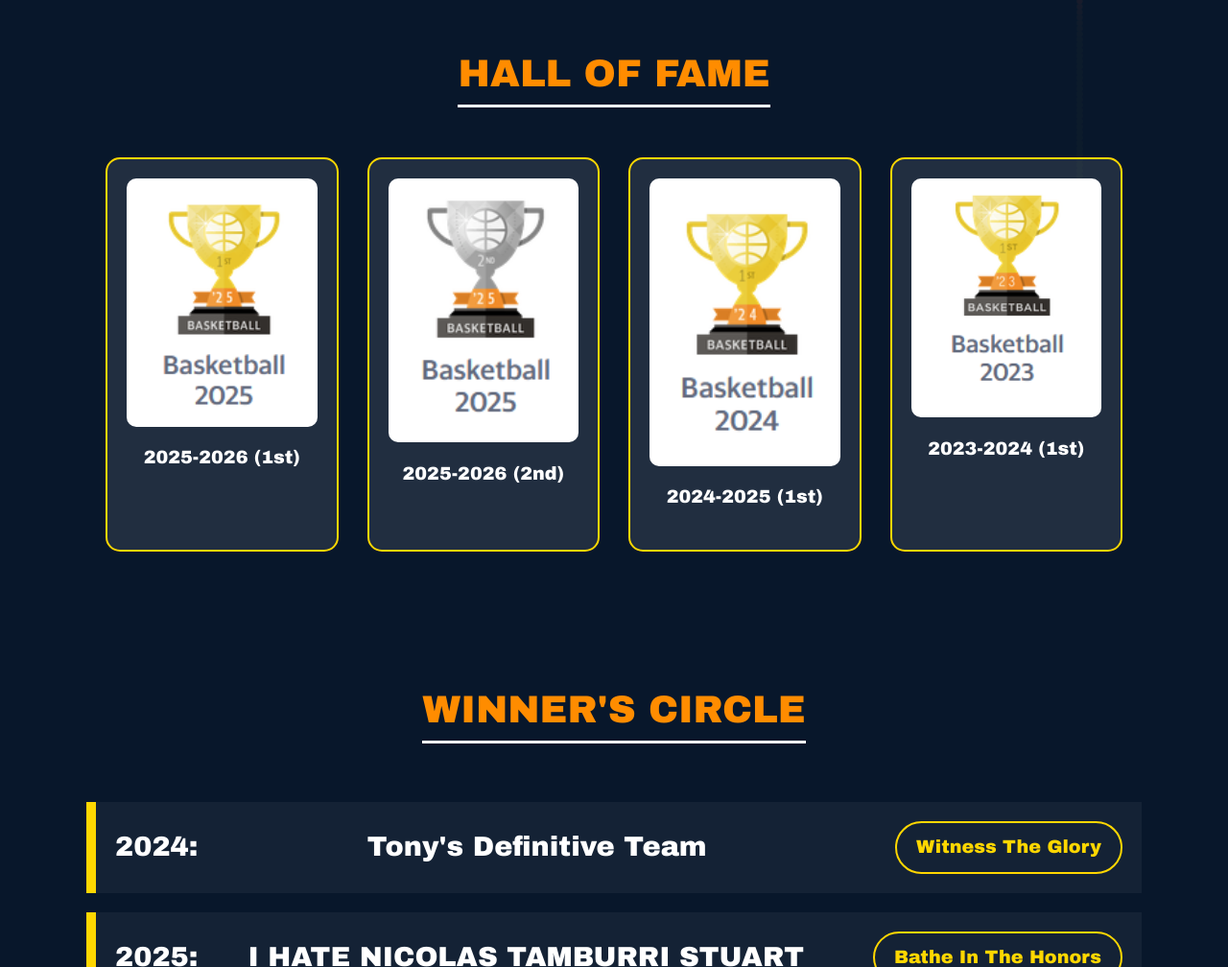
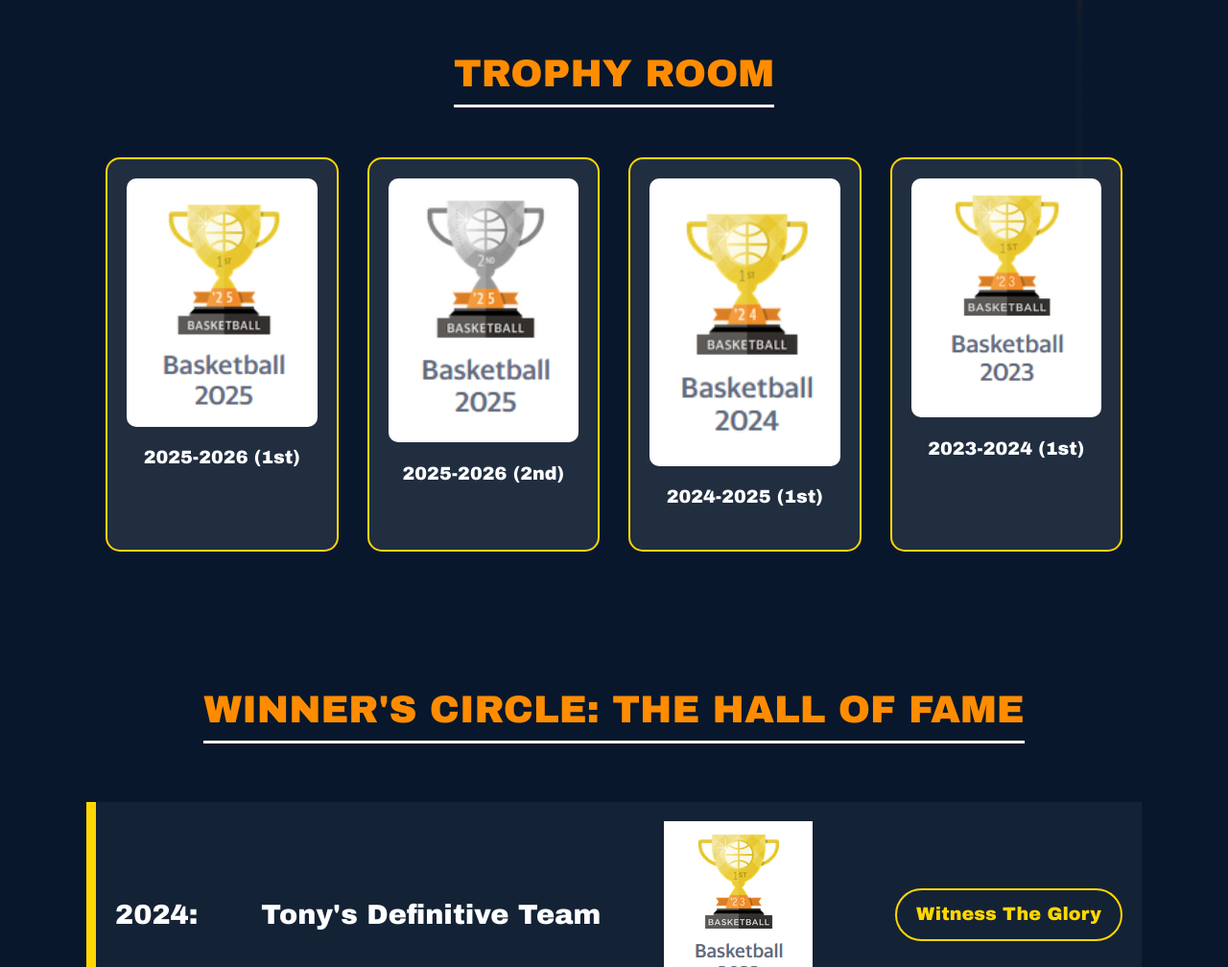
Before and after one commit to TonyRRZu/tonyrrzu.github.io, a Jekyll site: the page index.html, which Jekyll copies as it is, in a window 1280 px wide and 1400 px high. Shown: the part 392-1400 px from the top of the window at 96% size. Built offline with Jekyll 4.4.1, drawn with Linux system fonts in a browser that asks for light colours.

Commit message:
Update index.html

```diff
--- a/index.html
+++ b/index.html
@@ -211,7 +211,7 @@
 
     <div class="container">
         <section id="trophies">
-            <h2>Hall of Fame</h2>
+            <h2>Trophy Room</h2>
             <div class="trophy-grid">
                 <div class="trophy-card">
                     <img src="images/trophy_2025_1st.png" alt="2025-2026 1st Place">
@@ -233,10 +233,10 @@
         </section>
 
         <section id="records">
-            <h2>Winner's Circle</h2>
+            <h2>Winner's Circle: The Hall of Fame</h2>
             <ul class="record-list">
                 <li>
-                    <strong>2024:</strong> Tony's Definitive Team
+                    <strong>2024:</strong> Tony's Definitive Team <img src="images/trophy_2023_1st.png" alt="2023-2024 1st Place">
                     <a href="https://basketball.fantasysports.yahoo.com/2023/nba/222200/matchup" class="record-link">Witness The Glory</a>
                 </li>
                 <li>
```
